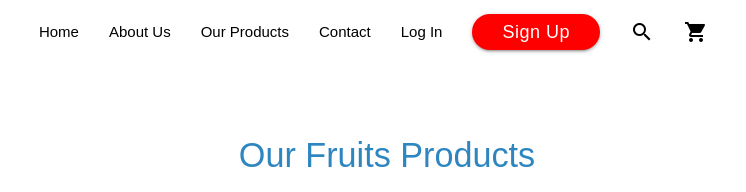
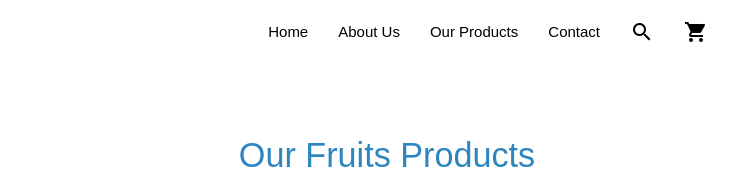
Before and after one commit to Nish245/Grocify, a website: page grocify/frontend/views/fruits.html in a window 1280 px wide. Shown: the top 192 px of the page, 365-1111 px from the left. Drawn offline with nearby package versions, Linux system fonts and the light colour scheme; files that its build step writes are made by us from their sources; files whose address does not match are found by name.

Commit message:
cleaning up code

```diff
--- a/grocify/frontend/views/fruits.html
+++ b/grocify/frontend/views/fruits.html
@@ -31,8 +31,8 @@
             <li><a href="recommendation.html" class="black-text">Recommendation</a></li>
             <li><a href="prediction.html" class="black-text">Prediction</a></li> -->
             <li><a href="contact.html" class="black-text">Contact</a></li>
-            <li><a href="login.html" class="black-text">Log In</a></li>
-            <li><a href="register.html" class="btn">Sign Up</a></li>
+            <!-- <li><a href="login.html" class="black-text">Log In</a></li>
+            <li><a href="register.html" class="btn">Sign Up</a></li> -->
             <li><a href="#search-modal" class="modal-trigger black-text"><i class="material-icons">search</i></a></li>
             <li><a href="cart.html" class="black-text"><i class="material-icons">shopping_cart</i></a></li>
         </ul>
```
Also changed, not shown: grocify/frontend/views/milk.html (+2 -2 lines), grocify/frontend/views/snacks.html (+2 -2 lines).
